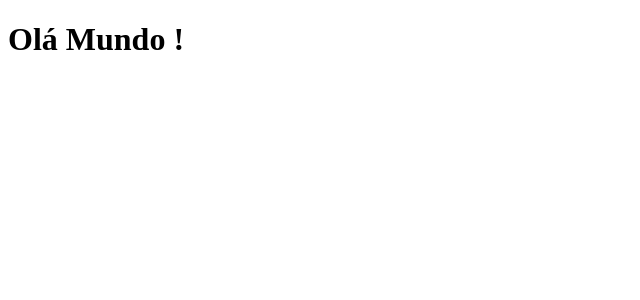
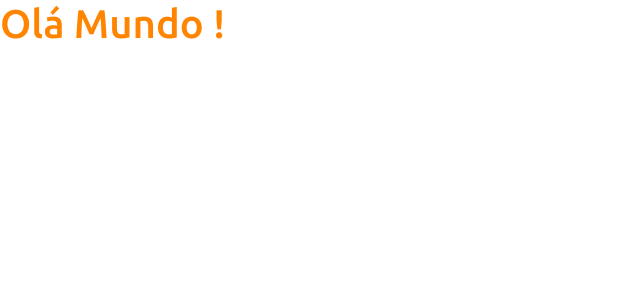
Before and after one commit to AFREELUISAQT/Projeto_SpringReactjs, a React (Create React App) app in the folder frontend/: page / in a window 1280 px wide. Shown: the top 300 px of the page, without its empty margins (0-640 px from the left). Built offline with nearby package versions, Linux system fonts and the light colour scheme.

Commit message:
Incluindo Bootstrap

```diff
--- a/frontend/package.json
+++ b/frontend/package.json
@@ -3,10 +3,12 @@
   "version": "0.1.0",
   "private": true,
   "dependencies": {
+    "@popperjs/core": "^2.10.1",
     "@types/jest": "^27.0.1",
     "@types/node": "^16.7.13",
     "@types/react": "^17.0.20",
     "@types/react-dom": "^17.0.9",
+    "bootstrap": "^5.1.1",
     "cra-template-typescript": "1.1.2",
     "react": "^17.0.2",
     "react-dom": "^17.0.2",
--- a/frontend/src/App.tsx
+++ b/frontend/src/App.tsx
@@ -1,7 +1,7 @@
 function App() {
   return (
     <div>
-      <h1>Olá Mundo !</h1>
+      <h1 className="text-primary">Olá Mundo !</h1>
     </div>
   );
 }
--- /dev/null
+++ b/frontend/src/assets/css/styles.css
@@ -0,0 +1,33 @@
+@import url("https://fonts.googleapis.com/css2?family=Ubuntu:wght@300;400;500;700&display=swap");
+:root {
+  --color-primary: #ff8400;
+}
+
+html,
+body {
+  height: 100%;
+  font-family: "Ubuntu", sans-serif;
+}
+
+#root {
+  display: flex;
+  flex-direction: column;
+  height: 100%;
+}
+
+.content {
+  flex: 1 0 auto;
+}
+
+.footer {
+  flex-shrink: 0;
+  text-align: center;
+}
+
+.bg-primary {
+  background-color: var(--color-primary) !important;
+}
+
+.text-primary {
+  color: var(--color-primary) !important;
+}
```
Also changed, not shown: frontend/src/index.tsx (+6 -5 lines), 1 other file (tests, documents, lock files or other folders).
